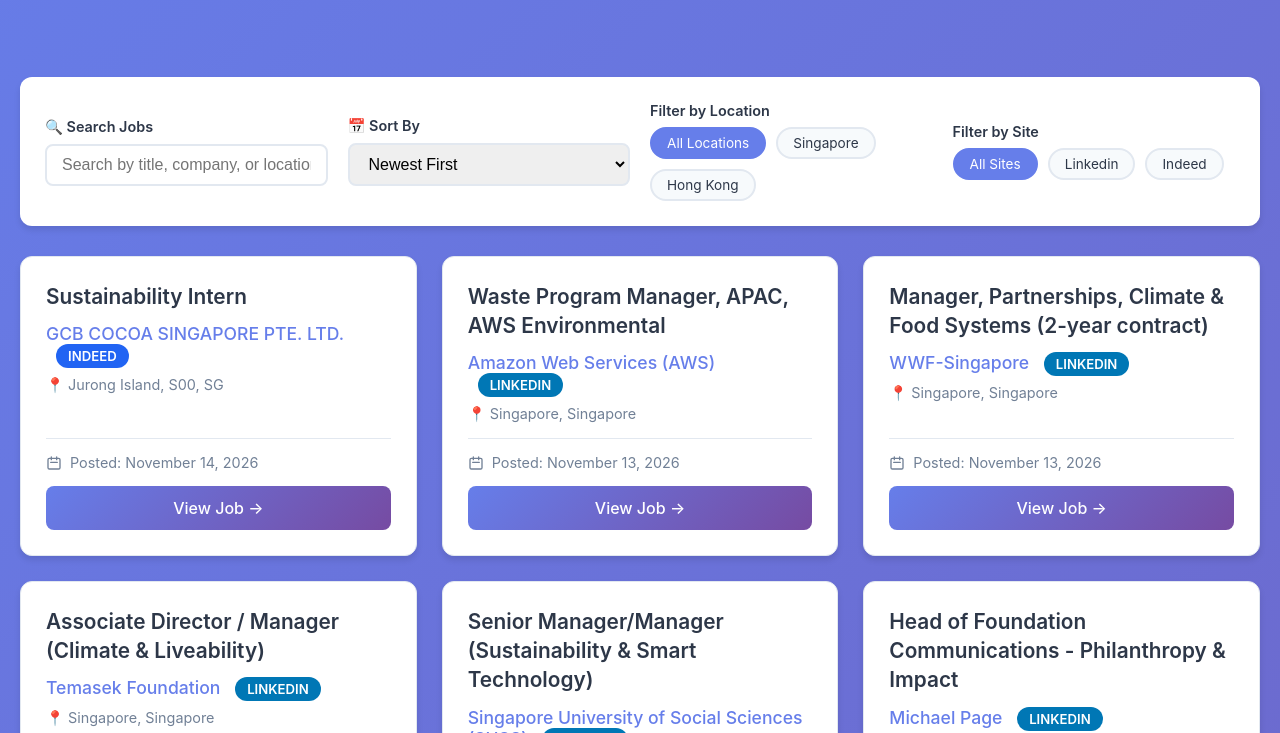
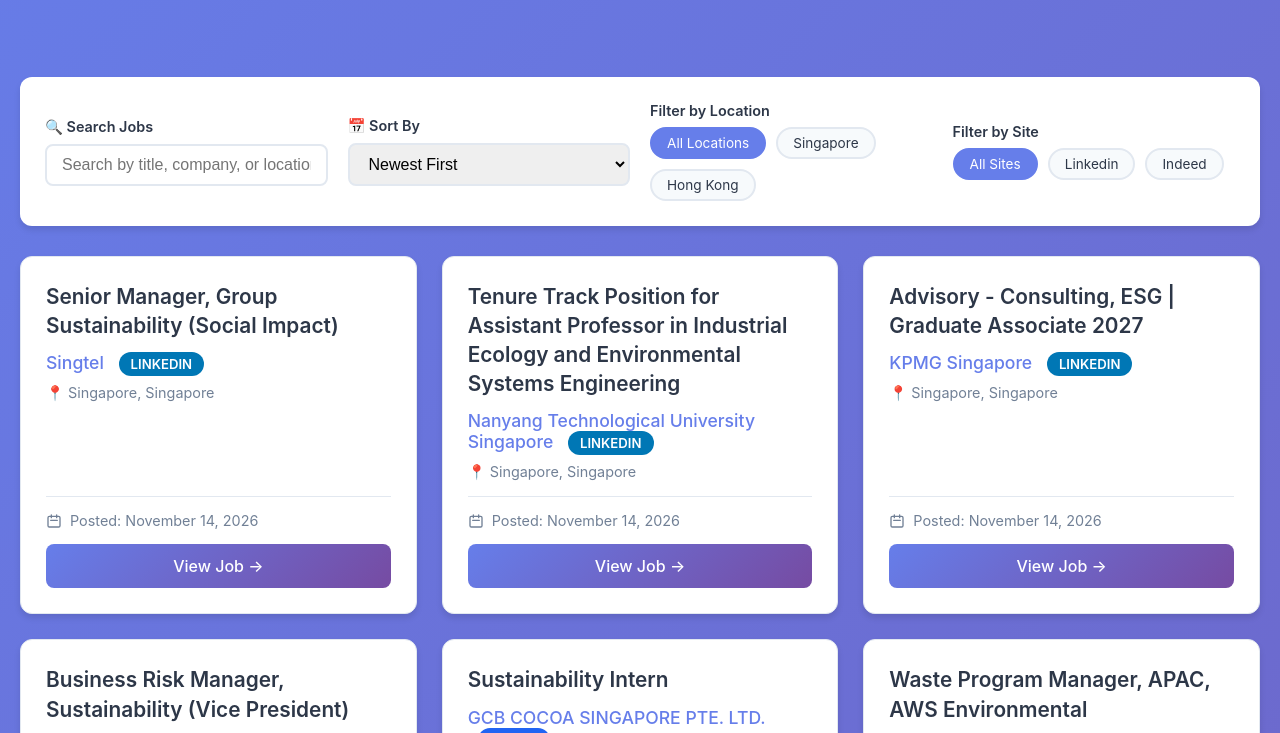
Before and after one commit to phyllispp/impact-jobs, a plain HTML site: page index.html in a window 1280 px wide. Shown: the part 291-1024 px from the top of the page. Drawn offline with Linux system fonts and the light colour scheme.

Commit message:
Auto-update jobs - 2026-11-16 09:03 UTC

```diff
--- a/index.html
+++ b/index.html
@@ -317,7 +317,7 @@
             }
         }
     </style>
-<!-- Auto-generated timestamp: 2026-11-15 08:53:30 UTC -->
+<!-- Auto-generated timestamp: 2026-11-16 09:03:33 UTC -->
 </head>
 <body>
     <div class="container">
@@ -326,12 +326,12 @@
             <p>Singapore & Hong Kong • Last 7 Days</p>
             <div class="stats">
                 <div class="stat-box">
-                    <div class="number" id="total-jobs">35</div>
+                    <div class="number" id="total-jobs">31</div>
                     <div class="label">Total Jobs</div>
                 </div>
 
                 <div class="stat-box">
-                    <div class="number">28</div>
+                    <div class="number">24</div>
                     <div class="label">Linkedin Jobs</div>
                 </div>
 
@@ -388,7 +388,7 @@
         </div>
 
         <div class="footer">
-            <p>Generated on November 15, 2026 at 08:53 AM</p>
+            <p>Generated on November 16, 2026 at 09:03 AM</p>
             <p>Searching across Indeed, LinkedIn, Google, and MyCareersFuture</p>
             <p style="margin-top: 5px; font-size: 0.9em;">Jobs from Singapore and Hong Kong</p>
             <p style="margin-top: 10px; font-size: 0.9em;">
@@ -400,6 +400,42 @@
     <script>
         // Jobs data
         const jobsData = [
+  {
+    "title": "Senior Manager, Group Sustainability (Social Impact)",
+    "company": "Singtel",
+    "date_posted": "2026-11-14",
+    "job_url": "https://www.linkedin.com/jobs/view/4474724884",
+    "site": "linkedin",
+    "location": "Singapore, Singapore",
+    "location_category": "Singapore"
+  },
+  {
+    "title": "Tenure Track Position for Assistant Professor in Industrial Ecology and Environmental Systems Engineering",
+    "company": "Nanyang Technological University Singapore",
+    "date_posted": "2026-11-14",
+    "job_url": "https://www.linkedin.com/jobs/view/4432354867",
+    "site": "linkedin",
+    "location": "Singapore, Singapore",
+    "location_category": "Singapore"
+  },
+  {
+    "title": "Advisory - Consulting, ESG | Graduate Associate 2027",
+    "company": "KPMG Singapore",
+    "date_posted": "2026-11-14",
+    "job_url": "https://www.linkedin.com/jobs/view/4456372068",
+    "site": "linkedin",
+    "location": "Singapore, Singapore",
+    "location_category": "Singapore"
+  },
+  {
+    "title": "Business Risk Manager, Sustainability (Vice President)",
+    "company": "Bank of Singapore, Asia\u2019s Global Private Bank",
+    "date_posted": "2026-11-14",
+    "job_url": "https://www.linkedin.com/jobs/view/4456751178",
+    "site": "linkedin",
+    "location": "Singapore, Singapore",
+    "location_category": "Singapore"
+  },
   {
     "title": "Sustainability Intern",
     "company": "GCB COCOA SINGAPORE PTE. LTD.",
@@ -423,15 +459,6 @@
     "company": "WWF-Singapore",
     "date_posted": "2026-11-13",
     "job_url": "https://www.linkedin.com/jobs/view/4490589452",
-    "site": "linkedin",
-    "location": "Singapore, Singapore",
-    "location_category": "Singapore"
-  },
-  {
-    "title": "Associate Director / Manager (Climate & Liveability)",
-    "company": "Temasek Foundation",
-    "date_posted": "2026-11-13",
-    "job_url": "https://www.linkedin.com/jobs/view/4489553655",
     "site": "linkedin",
     "location": "Singapore, Singapore",
     "location_category": "Singapore"
@@ -464,6 +491,15 @@
     "location_category": "Singapore"
   },
   {
+    "title": "Assistant Manager/ Senior Assistant Manager, Sustainability & Vibrant Campus Management",
+    "company": "Woodlands Hospital",
+    "date_posted": "2026-11-13",
+    "job_url": "https://www.linkedin.com/jobs/view/4489537647",
+    "site": "linkedin",
+    "location": "Singapore, Singapore",
+    "location_category": "Singapore"
+  },
+  {
     "title": "Manager, Climate Change and Sustainability Services, Assurance",
     "company": "EY",
     "date_posted": "2026-11-13",
@@ -473,19 +509,10 @@
     "location_category": "Singapore"
   },
   {
-    "title": "Assistant Manager/ Senior Assistant Manager, Sustainability & Vibrant Campus Management",
-    "company": "Woodlands Hospital",
+    "title": "Associate Director / Manager (Climate & Liveability)",
+    "company": "Temasek Foundation",
     "date_posted": "2026-11-13",
-    "job_url": "https://www.linkedin.com/jobs/view/4489537647",
-    "site": "linkedin",
-    "location": "Singapore, Singapore",
-    "location_category": "Singapore"
-  },
-  {
-    "title": "Environmental Consultant (Water Resource Specialist)",
-    "company": "AECOM",
-    "date_posted": "2026-11-12",
-    "job_url": "https://www.linkedin.com/jobs/view/4489089910",
+    "job_url": "https://www.linkedin.com/jobs/view/4489553655",
     "site": "linkedin",
     "location": "Singapore, Singapore",
     "location_category": "Singapore"
@@ -509,6 +536,15 @@
     "location_category": "Singapore"
   },
   {
+    "title": "Environmental Consultant (Water Resource Specialist)",
+    "company": "AECOM",
+    "date_posted": "2026-11-12",
+    "job_url": "https://www.linkedin.com/jobs/view/4489089910",
+    "site": "linkedin",
+    "location": "Singapore, Singapore",
+    "location_category": "Singapore"
+  },
+  {
     "title": "Postdoctoral Fellow in Urban and Regional Climate Modeling",
     "company": "National University of Singapore",
     "date_posted": "2026-11-12",
@@ -518,30 +554,12 @@
     "location_category": "Singapore"
   },
   {
-    "title": "Environmental Health & Safety (EHS) Executive",
-    "company": "Panasonic",
+    "title": "Assistant Manager/Senior Executive Sustainability",
+    "company": "SBS Transit Ltd",
     "date_posted": "2026-11-11",
-    "job_url": "https://sg.indeed.com/viewjob?jk=846c703fbd37589d",
-    "site": "indeed",
-    "location": "Bedok, S00, SG",
-    "location_category": "Singapore"
-  },
-  {
-    "title": "Vice President, Sustainability Lead - Transaction Banking",
-    "company": "BNP Paribas",
-    "date_posted": "2026-11-11",
-    "job_url": "https://www.linkedin.com/jobs/view/4488681872",
+    "job_url": "https://www.linkedin.com/jobs/view/4488208077",
     "site": "linkedin",
     "location": "Singapore, Singapore",
-    "location_category": "Singapore"
-  },
-  {
-    "title": "Research Fellow (Environmental and Cancer Epidemiology)",
-    "company": "National University of Singapore",
-    "date_posted": "2026-11-11",
-    "job_url": "https://sg.indeed.com/viewjob?jk=80d9ac126143557b",
-    "site": "indeed",
-    "location": "Queenstown, S00, SG",
     "location_category": "Singapore"
   },
   {
@@ -563,6 +581,24 @@
     "location_category": "Singapore"
   },
   {
+    "title": "Environmental Health & Safety (EHS) Executive",
+    "company": "Panasonic",
+    "date_posted": "2026-11-11",
+    "job_url": "https://sg.indeed.com/viewjob?jk=846c703fbd37589d",
+    "site": "indeed",
+    "location": "Bedok, S00, SG",
+    "location_category": "Singapore"
+  },
+  {
+    "title": "Research Fellow (Environmental and Cancer Epidemiology)",
+    "company": "National University of Singapore",
+    "date_posted": "2026-11-11",
+    "job_url": "https://sg.indeed.com/viewjob?jk=80d9ac126143557b",
+    "site": "indeed",
+    "location": "Queenstown, S00, SG",
+    "location_category": "Singapore"
+  },
+  {
     "title": "Manager, Environment & Sustainability",
     "company": "Changi Airport Group",
     "date_posted": "2026-11-11",
@@ -572,19 +608,37 @@
     "location_category": "Singapore"
   },
   {
-    "title": "Assistant Manager/Senior Executive Sustainability",
-    "company": "SBS Transit Ltd",
+    "title": "Vice President, Sustainability Lead - Transaction Banking",
+    "company": "BNP Paribas",
     "date_posted": "2026-11-11",
-    "job_url": "https://www.linkedin.com/jobs/view/4488208077",
+    "job_url": "https://www.linkedin.com/jobs/view/4488681872",
     "site": "linkedin",
     "location": "Singapore, Singapore",
     "location_category": "Singapore"
   },
   {
-    "title": "Lecturer/Senior Lecturer (Sustainability reporting/sustainability finance)",
-    "company": "Temasek Polytechnic",
+    "title": "Partnerships Manager, Climate & Food Systems (2-year contract)",
+    "company": "WWF",
     "date_posted": "2026-11-10",
-    "job_url": "https://www.linkedin.com/jobs/view/4487425409",
+    "job_url": "https://sg.indeed.com/viewjob?jk=c18c878cb426c473",
+    "site": "indeed",
+    "location": "Clementi, S00, SG",
+    "location_category": "Singapore"
+  },
+  {
+    "title": "Senior Sales Trader / Originator \u2013 Environmental Commodities, APAC",
+    "company": "STX Group",
+    "date_posted": "2026-11-10",
+    "job_url": "https://www.linkedin.com/jobs/view/4489451295",
+    "site": "linkedin",
+    "location": "nan",
+    "location_category": "Other"
+  },
+  {
+    "title": "Environmental Engineer, APAC",
+    "company": "GlobalFoundries",
+    "date_posted": "2026-11-10",
+    "job_url": "https://www.linkedin.com/jobs/view/4484814405",
     "site": "linkedin",
     "location": "Singapore, Singapore",
     "location_category": "Singapore"
@@ -599,42 +653,6 @@
     "location_category": "Other"
   },
   {
-    "title": "Partnerships Manager, Climate & Food Systems (2-year contract)",
-    "company": "WWF",
-    "date_posted": "2026-11-10",
-    "job_url": "https://sg.indeed.com/viewjob?jk=c18c878cb426c473",
-    "site": "indeed",
-    "location": "Clementi, S00, SG",
-    "location_category": "Singapore"
-  },
-  {
-    "title": "Environmental Engineer, APAC",
-    "company": "GlobalFoundries",
-    "date_posted": "2026-11-10",
-    "job_url": "https://www.linkedin.com/jobs/view/4484814405",
-    "site": "linkedin",
-    "location": "Singapore, Singapore",
-    "location_category": "Singapore"
-  },
-  {
-    "title": "Senior Sales Trader / Originator \u2013 Environmental Commodities, APAC",
-    "company": "STX Group",
-    "date_posted": "2026-11-10",
-    "job_url": "https://www.linkedin.com/jobs/view/4489451295",
-    "site": "linkedin",
-    "location": "nan",
-    "location_category": "Other"
-  },
-  {
-    "title": "Assistant Manager/Senior Assistant Manager, Office of Sustainability",
-    "company": "NUHS@Home",
-    "date_posted": "2026-11-10",
-    "job_url": "https://www.linkedin.com/jobs/view/4489495080",
-    "site": "linkedin",
-    "location": "Singapore, Singapore",
-    "location_category": "Singapore"
-  },
-  {
     "title": "Environmental Associate Broker",
     "company": "Howden Group",
     "date_posted": "2026-11-09",
@@ -644,73 +662,19 @@
     "location_category": "Singapore"
   },
   {
-    "title": "Manager, Environment & Sustainability",
-    "company": "Changi Airport Group",
-    "date_posted": "2026-11-08",
-    "job_url": "https://www.linkedin.com/jobs/view/4452901359",
+    "title": "Director, Knowledge Products and Impact",
+    "company": "AVPN",
+    "date_posted": "nan",
+    "job_url": "https://www.linkedin.com/jobs/view/4489701762",
     "site": "linkedin",
     "location": "Singapore, Singapore",
     "location_category": "Singapore"
   },
   {
-    "title": "ESG Consulting (Integrated ESG Advisory & Transformation), Manager",
-    "company": "KPMG Singapore",
-    "date_posted": "2026-11-08",
-    "job_url": "https://www.linkedin.com/jobs/view/4463351322",
-    "site": "linkedin",
-    "location": "Singapore, Singapore",
-    "location_category": "Singapore"
-  },
-  {
-    "title": "ESG Consulting (Transition & Transformation), Senior Associate to Assistant Manager",
-    "company": "KPMG Singapore",
-    "date_posted": "2026-11-08",
-    "job_url": "https://www.linkedin.com/jobs/view/4463349723",
-    "site": "linkedin",
-    "location": "Singapore, Singapore",
-    "location_category": "Singapore"
-  },
-  {
-    "title": "ESG Consulting (Risk and Reporting), Senior Associate to Assistant Manager",
-    "company": "KPMG Singapore",
-    "date_posted": "2026-11-08",
-    "job_url": "https://www.linkedin.com/jobs/view/4463341886",
-    "site": "linkedin",
-    "location": "Singapore, Singapore",
-    "location_category": "Singapore"
-  },
-  {
-    "title": "Senior Manager, Group Sustainability (Social Impact)",
-    "company": "Singtel",
+    "title": "Senior Executive/Executive (Environmental Health)",
+    "company": "National Environment Agency",
     "date_posted": "nan",
-    "job_url": "https://www.linkedin.com/jobs/view/4474724884",
-    "site": "linkedin",
-    "location": "Singapore, Singapore",
-    "location_category": "Singapore"
-  },
-  {
-    "title": "Business Risk Manager, Sustainability (Vice President)",
-    "company": "Bank of Singapore, Asia\u2019s Global Private Bank",
-    "date_posted": "nan",
-    "job_url": "https://www.linkedin.com/jobs/view/4456751178",
-    "site": "linkedin",
-    "location": "Singapore, Singapore",
-    "location_category": "Singapore"
-  },
-  {
-    "title": "Tenure Track Position for Assistant Professor in Industrial Ecology and Environmental Systems Engineering",
-    "company": "Nanyang Technological University Singapore",
-    "date_posted": "nan",
-    "job_url": "https://www.linkedin.com/jobs/view/4432354867",
-    "site": "linkedin",
-    "location": "Singapore, Singapore",
-    "location_category": "Singapore"
-  },
-  {
-    "title": "Advisory - Consulting, ESG | Graduate Associate 2027",
-    "company": "KPMG Singapore",
-    "date_posted": "nan",
-    "job_url": "https://www.linkedin.com/jobs/view/4456372068",
+    "job_url": "https://www.linkedin.com/jobs/view/4491284373",
     "site": "linkedin",
     "location": "Singapore, Singapore",
     "location_category": "Singapore"
```
Also changed, not shown: singapore_core_impact_jobs.csv (+12 -16 lines).
